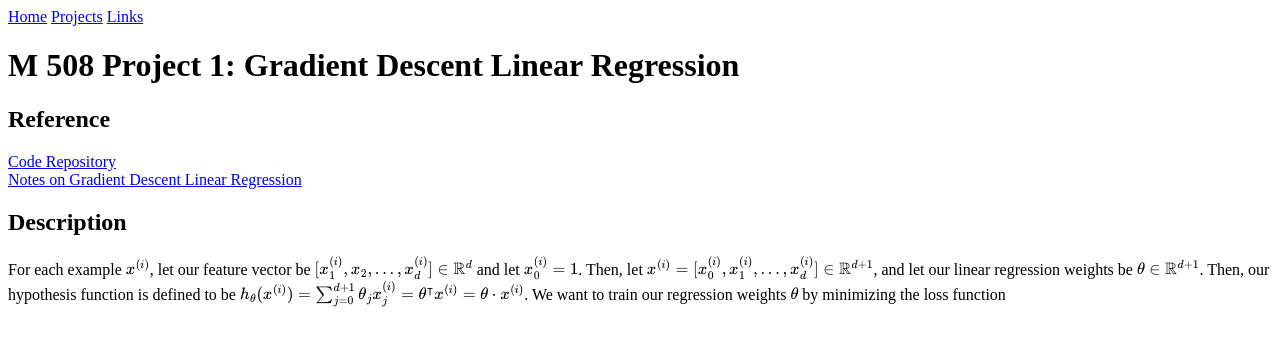
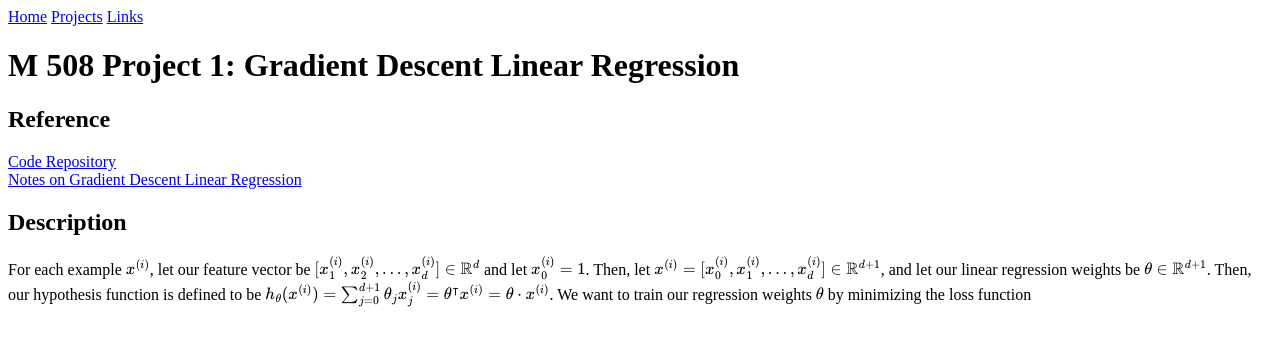
Before and after one commit to CategorIAN/categorian.github.io, a Jekyll site: the page built from projects/msu/m_508/linear_regression.md, in a window 1280 px wide. Shown: the top 346 px of the page. Built offline with Jekyll 4.4.1, drawn with Linux system fonts in a browser that asks for light colours; formulas are drawn with MathJax 3.

```diff
--- a/projects/msu/m_508/linear_regression.md
+++ b/projects/msu/m_508/linear_regression.md
@@ -11,5 +11,5 @@ layout: default
 
 <h2>Description</h2>
 <p>
-For each example \(x^{(i)}\), let our feature vector be \([x_1^{(i)}, x_2, ..., x_d^{(i)}] \in \mathbb{R}^d\) and let \(x_0^{(i)} = 1\). Then, let \(x^{(i)} = [x_0^{(i)}, x_1^{(i)}, ..., x_d^{(i)}] \in \mathbb{R}^{d+1}\), and let our linear regression weights be \(\theta \in \mathbb{R}^{d+1}\). Then, our hypothesis function is defined to be \(h_{\theta}(x^{(i)}) = \sum_{j=0}^{d+1} \theta_j x_j^{(i)} = \theta^{\intercal} x^{(i)} = \theta \cdot x^{(i)}\). We want to train our regression weights \(\theta\) by minimizing the loss function
+For each example \(x^{(i)}\), let our feature vector be \([x_1^{(i)}, x_2^{(i)}, ..., x_d^{(i)}] \in \mathbb{R}^d\) and let \(x_0^{(i)} = 1\). Then, let \(x^{(i)} = [x_0^{(i)}, x_1^{(i)}, ..., x_d^{(i)}] \in \mathbb{R}^{d+1}\), and let our linear regression weights be \(\theta \in \mathbb{R}^{d+1}\). Then, our hypothesis function is defined to be \(h_{\theta}(x^{(i)}) = \sum_{j=0}^{d+1} \theta_j x_j^{(i)} = \theta^{\intercal} x^{(i)} = \theta \cdot x^{(i)}\). We want to train our regression weights \(\theta\) by minimizing the loss function
 </p>
```
